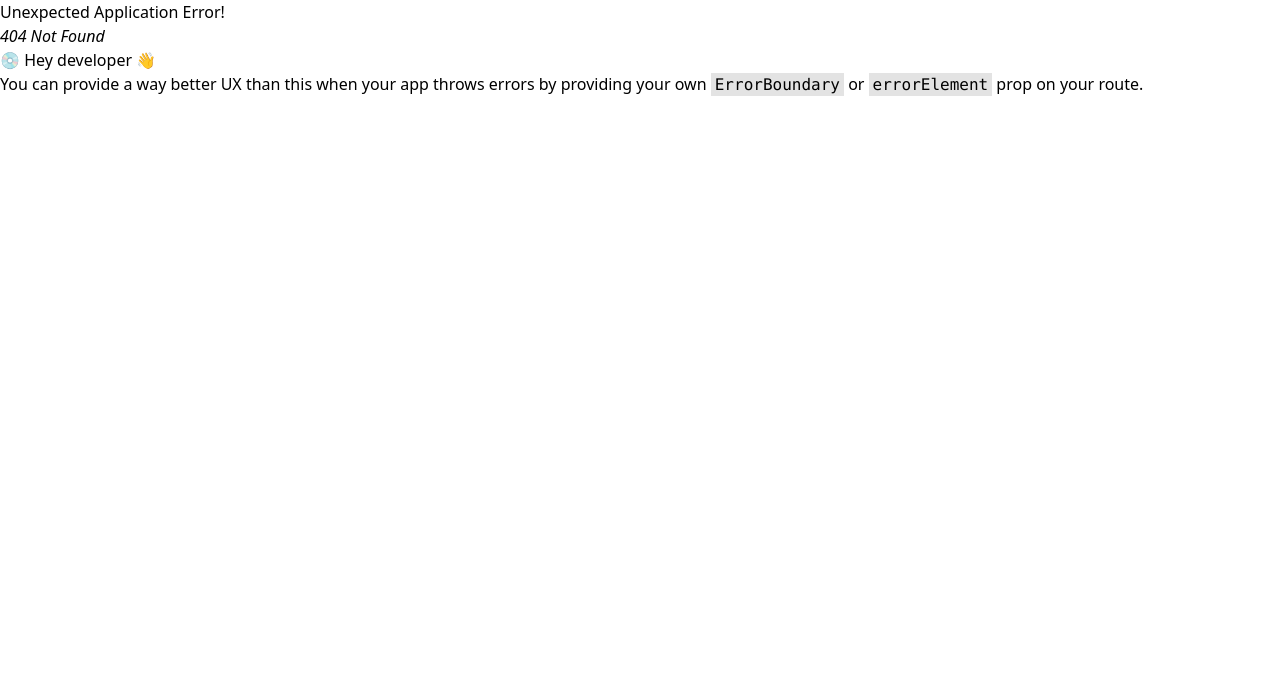
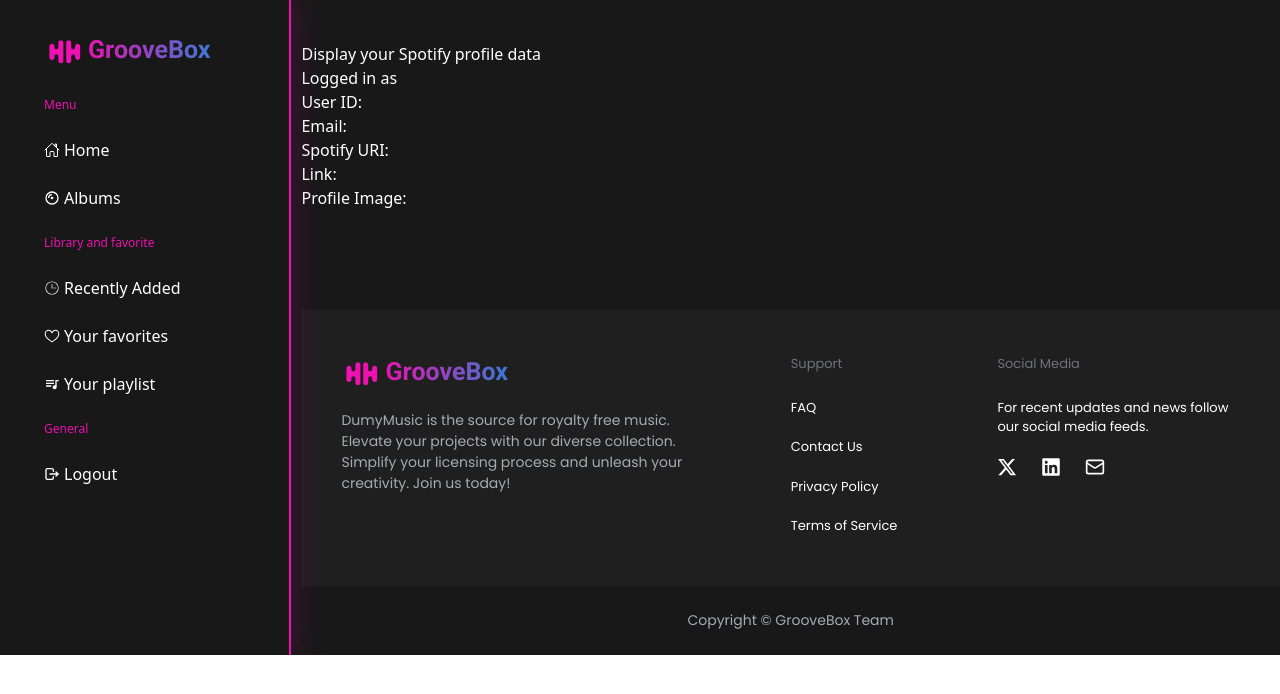
Before and after one commit to KaluDavid/GrooveBox, a React (Vite) app: page /profile in a window 1280 px wide. Before the commit this address had no page. Shown: the top 694 px of the page. Built offline with nearby package versions, Linux system fonts and the light colour scheme.

Commit message:
In this commit, I went back to building groove box and also added a navigating back button functionality in the album component

```diff
--- a/package.json
+++ b/package.json
@@ -10,6 +10,7 @@
     "preview": "vite preview"
   },
   "dependencies": {
+    "axios": "^1.7.7",
     "firebase": "^11.0.1",
     "react": "^18.3.1",
     "react-dom": "^18.3.1",
--- a/src/components/Header.jsx
+++ b/src/components/Header.jsx
@@ -1,5 +1,6 @@
 import React from 'react'
 import profile from '/icons/profile.svg'
+import { Link } from 'react-router-dom'
 
 export function Header({ children, style }) {
     return (
@@ -11,7 +12,7 @@ export function Header({ children, style }) {
             <ul className="flex justify-center items-center gap-[37px] font-Vazirmatn ">
                 <li>Contact Us</li>
                 <li>FAQ</li>
-                <img src={profile} alt='profile icon' className="w-[30px] h-[30px] object-contain" />
+                <Link to="/profile"> <img src={profile} alt='profile icon' className="w-[30px] h-[30px] object-contain" /></Link>
             </ul>
         </div>
     )
--- a/src/components/sideBar/SideBar.jsx
+++ b/src/components/sideBar/SideBar.jsx
@@ -9,6 +9,12 @@ import { IoHomeOutline } from "react-icons/io5";
 import { NavLink } from 'react-router-dom';
 
 export function SideBar() {
+
+    function handleLogout() {
+
+    }
+
+
     return (
         <div className=' flex flex-col gap-[24px] text-white font-medium left-11 fixed z-10 [&_small]:text-pink [&_small] [&_small]:text-[12px] [&_small]font-normal [&_span]:flex [&_span]:items-center [&_span]:gap-1 [&_div]:w-full '>
             <Logo />
@@ -25,7 +31,7 @@ export function SideBar() {
             </div>
             <div className="flex flex-col items-start gap-[24px] hove">
                 <small>General</small>
-              <NavLink to="/landing" >  <span><TbLogout />Logout</span></NavLink>
+                <NavLink to="/landing" >  <span onClick={handleLogout}><TbLogout />Logout</span></NavLink>
             </div>
         </div>
     )
--- a/src/main.jsx
+++ b/src/main.jsx
@@ -10,10 +10,11 @@ import { SignUp } from './pages/auth/SignUp';
 import { RootLayout } from './layout/RootLayout';
 import { Home } from './pages/home/Home';
 import { Albums } from './pages/albums/Albums';
+import Profile from './pages/profile/Profile';
 
 const router = createBrowserRouter([
   {
-    // index: true,
+    index: true,
     element: <Landing />,
   },
   {
@@ -28,12 +29,17 @@ const router = createBrowserRouter([
     path: '/',
     element: <RootLayout />,
     children: [{
-      index: true,
+      // index: true,
+      path: "/home",
       element: <Home />,
     },
     {
       path: '/album',
       element: <Albums />,
+    },
+    {
+      path: '/profile',
+      element: <Profile />
     }
     ]
   }
--- a/src/pages/albums/Albums.jsx
+++ b/src/pages/albums/Albums.jsx
@@ -7,14 +7,16 @@ import nowPlaying from "/imgs/nowPlaying.png"
 import { IoMdPlay } from "react-icons/io";
 import { Trending } from '../../components/trending/Trending';
 import artist from "/imgs/artist.svg"
+import { useNavigate } from "react-router";
+
 
 export function Albums() {
+    const navigate = useNavigate();
     return (
-
-        <div className='font-Vazirmatn flex flex-col rounded-lg  mx-[20px]  mr-[30px] album '>
+        <div className='font-Vazirmatn flex flex-col rounded-lg  mx-[20px]  mr-[30px] album ' >
             <section className="w-full h-full albumHero flex gap-[50px] flex-col px-[20px] py-[22px] mb-[20px] rounded-b-xl pb-[40px]">
                 <Header>
-                    <span className='text-[33px] font-thin'><FaArrowLeft /></span>
+                    <span className='text-[33px] font-thin' onClick={() => navigate(-1)}><FaArrowLeft /></span>
                 </Header >
                 <div className=" w-full flex gap-[56px] text-left items-end justify-between ">
                     <div className="flex items-center gap-[20px]">
--- a/src/pages/landing/Landing.jsx
+++ b/src/pages/landing/Landing.jsx
@@ -1,10 +1,38 @@
-import React from 'react'
+import React, { useEffect, useState } from 'react'
 import Nav from './Nav'
 import { Button } from '../../components/Button'
+
 export function Landing() {
+    const [token, setToken] = useState("")
+
+    const CLIENT_ID = "903161a5be974d9d9b1697a88d8c1111"
+    const REDIRECT_URI = "http://localhost:5173"
+    const AUTH_ENDPOINT = "https://accounts.spotify.com/authorize"
+    const RESPONSE_TYPE = "token"
+
+
+    useEffect(() => {
+        const hash = window.location.hash
+        let token = window.localStorage.getItem("token");
+
+        if (!token && hash) {
+            token = hash.substring(1).split("&").find(ele => ele.startsWith("access_token")).split("=")[1]
+            console.log(token)
+        }
+        setToken(token);
+
+        return function () {
+            document.title = "Welcome"
+            window.location.href = '/home'
+
+        }
+    }, [])
+
+
     return (
         <>
-            <div className="relative py-6 px-10 flex items-center flex-col bg-[url('./istockphoto-185406129-612x612.jpg')] bg-no-repeat bg-cover bg-center w-full h-screen">
+
+            <div className="relative py-6 px-10 flex items-center flex-col bg-[url('./istockphoto-185406129-612x612.jpg')] bg-no-repeat bg-cover bg-center w-full h-full">
                 <div className="absolute inset-0 bg-[black] opacity-70"></div>
                 <div className="relative flex items-center justify-center gap-[95px] flex-col w-full">
                     <Nav />
@@ -17,7 +45,7 @@ export function Landing() {
                                 We have the perfect music with free licensing for your <br />creativity. Discover the possibilities now!
                             </p>
                         </div>
-
+                        <a href={`${AUTH_ENDPOINT}?client_id=${CLIENT_ID}&redirect_uri=${REDIRECT_URI}&response_type=${RESPONSE_TYPE}`} className="text-white text-[30px] font-medium">Login to Spotify</a>
                         <Button style="text-white bg-pink w-[10pc] border-pink shadow-landing font-medium pb-[6px]" linkTo="/Login">Start Free Now </Button>
                     </div>
                 </div>
--- /dev/null
+++ b/src/pages/profile/Profile.jsx
@@ -0,0 +1,25 @@
+import React from 'react'
+
+export default function Profile() {
+    // const CLIENT_ID = 903161a5be974d9d9b1697a88d8c1111;
+    // const REDIRECT
+
+    return (
+        <div>
+            <h1>Display your Spotify profile data</h1>
+
+            <section id="profile">
+                <h2>Logged in as <span id="displayName"></span></h2>
+                <span id="avatar"></span>
+                <ul>
+                    <li>User ID: <span id="id"></span></li>
+                    <li>Email: <span id="email"></span></li>
+                    <li>Spotify URI: <a id="uri" href="#"></a></li>
+                    <li>Link: <a id="url" href="#"></a></li>
+                    <li>Profile Image: <span id="imgUrl"></span></li>
+                </ul>
+            </section>
+
+        </div>
+    )
+}
```
Also changed, not shown: 1 other file (tests, documents, lock files or other folders).
